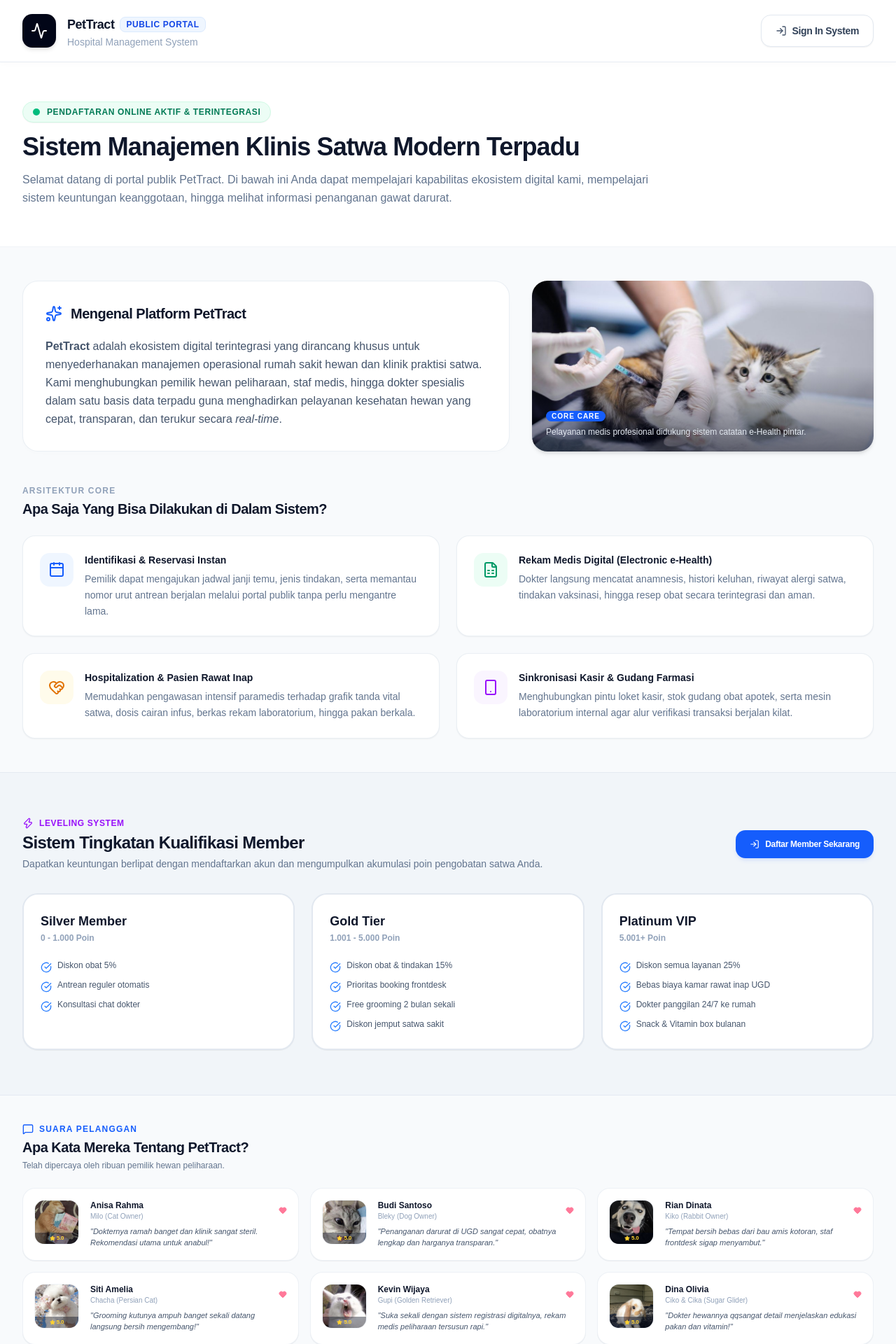
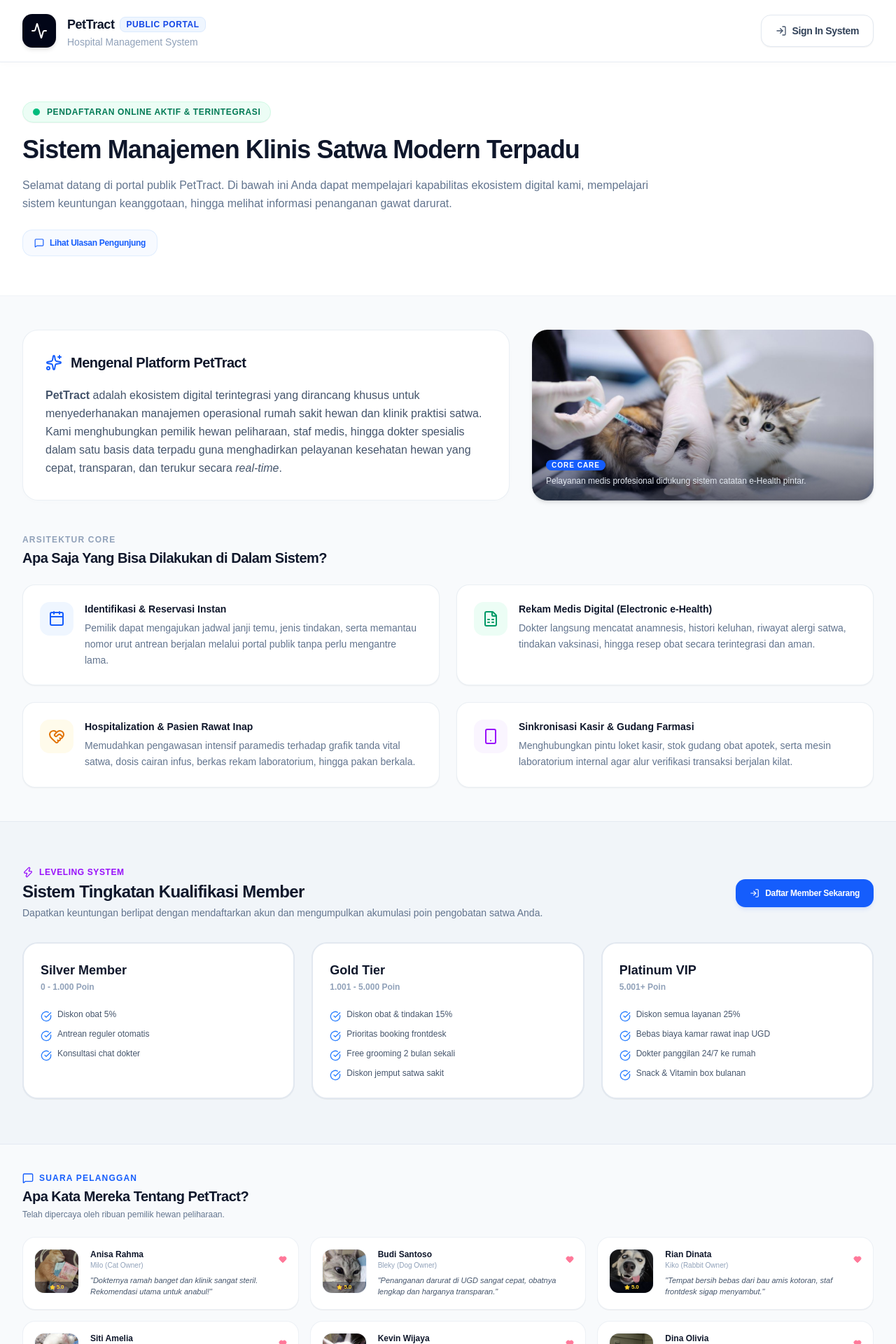
Before and after one commit to aliya24si/aliyasfw-react, a React (Vite) app: page /guest/home in a window 1280 px wide. Shown: the top 1920 px of the page at 70% size. Built offline with nearby package versions, Linux system fonts and the light colour scheme; a web font is replaced by a local one.

Commit message:
Penambahan Tugas 12 PFL

```diff
--- a/src/pages/GuestHome.jsx
+++ b/src/pages/GuestHome.jsx
@@ -1,4 +1,4 @@
-import React, { useState } from "react";
+import React, { useState, useEffect, useRef } from "react";
 import { useNavigate } from "react-router-dom";
 import {
   Activity,
@@ -31,6 +31,20 @@
 
   // State untuk FAQ Accordion
   const [openFaq, setOpenFaq] = useState(null);
+
+  // 1. Implementasi useRef untuk merujuk ke seksi Review/Testimoni
+  const reviewSectionRef = useRef(null);
+
+  // 2. Implementasi useEffect untuk memantau siklus hidup komponen saat pertama kali dimuat
+  useEffect(() => {
+    console.log("PetTract Public Portal Node: Active Connection Verified (2026).");
+    // Di sini kamu bisa meletakkan fetch data API jika dibutuhkan di kemudian hari
+  }, []);
+
+  // Fungsi pembantu untuk memicu scroll halus ke seksi review
+  const scrollToReviews = () => {
+    reviewSectionRef.current?.scrollIntoView({ behavior: "smooth" });
+  };
 
   // Data Tier Membership untuk informasi edukasi Guest
   const tiers = [
@@ -68,14 +82,14 @@
     },
   ];
 
-  // Data Review/Testimoni Pelanggan menggunakan 6 aset gambar
+  // Data Review/Testimoni Pelanggan menggunakan 6 aset gambar (Lengkap dengan review6.jpg)
   const reviews = [
     { id: 1, img: "/img/review1.jpg", name: "Anisa Rahma", pet: "Milo (Cat Owner)", text: "Dokternya ramah banget dan klinik sangat steril. Rekomendasi utama untuk anabul!" },
     { id: 2, img: "/img/review2.jpg", name: "Budi Santoso", pet: "Bleky (Dog Owner)", text: "Penanganan darurat di UGD sangat cepat, obatnya lengkap dan harganya transparan." },
     { id: 3, img: "/img/review3.jpg", name: "Rian Dinata", pet: "Kiko (Rabbit Owner)", text: "Tempat bersih bebas dari bau amis kotoran, staf frontdesk sigap menyambut." },
     { id: 4, img: "/img/review4.jpg", name: "Siti Amelia", pet: "Chacha (Persian Cat)", text: "Grooming kutunya ampuh banget sekali datang langsung bersih mengembang!" },
     { id: 5, img: "/img/review5.jpg", name: "Kevin Wijaya", pet: "Gupi (Golden Retriever)", text: "Suka sekali dengan sistem registrasi digitalnya, rekam medis peliharaan tersusun rapi." },
-    { id: 6, img: "/img/review6.jpg", name: "Dina Olivia", pet: "Ciko & Cika (Sugar Glider)", text: "Dokter hewannya qqsangat detail menjelaskan edukasi pakan dan vitamin!" },
+    { id: 6, img: "/img/review6.jpg", name: "Dina Olivia", pet: "Ciko & Cika (Sugar Glider)", text: "Dokter hewannya sangat detail menjelaskan edukasi pakan dan vitamin!" },
   ];
 
   const toggleFaq = (index) => {
@@ -118,9 +132,9 @@
         </div>
       </nav>
 
-      {/* ================= 2. HERO BANNER WELCOME (DIPERTAHANKAN) ================= */}
+      {/* ================= 2. HERO BANNER WELCOME ================= */}
       <div className="bg-white border-b border-slate-200/50 py-14 px-8">
-        <div className="max-w-7xl mx-auto space-y-3">
+        <div className="max-w-7xl mx-auto space-y-4">
           <div className="bg-emerald-50 border border-emerald-100 px-3.5 py-1.5 rounded-full flex items-center gap-2.5 w-fit shadow-2xs">
             <span className="w-2.5 h-2.5 bg-emerald-500 rounded-full animate-pulse" />
             <span className="text-xs font-bold text-emerald-700 tracking-wider uppercase">
@@ -136,6 +150,16 @@
             keuntungan keanggotaan, hingga melihat informasi penanganan gawat
             darurat.
           </p>
+          {/* Tombol aksi pemicu useRef */}
+          <div className="pt-2">
+            <button
+              onClick={scrollToReviews}
+              className="inline-flex items-center gap-2 text-xs font-bold text-blue-600 hover:text-blue-700 bg-blue-50/50 hover:bg-blue-50 border border-blue-100/80 px-4 py-2.5 rounded-xl transition cursor-pointer"
+            >
+              <MessageSquare className="w-3.5 h-3.5" />
+              Lihat Ulasan Pengunjung
+            </button>
+          </div>
         </div>
       </div>
 
@@ -323,8 +347,8 @@
         </div>
       </section>
 
-      {/* ================= 5. PERUBAHAN: SEKSI GALERI REVIEW / TESTIMONI PENGUNJUNG (LEBIH KECIL & RINGKAS) ================= */}
-      <section className="max-w-7xl w-full mx-auto px-8 py-10 space-y-6">
+      {/* ================= 5. SEKSI GALERI REVIEW / TESTIMONI PENGUNJUNG (REF LINKED) ================= */}
+      <section ref={reviewSectionRef} className="max-w-7xl w-full mx-auto px-8 py-10 space-y-6 scroll-mt-24">
         <div className="space-y-1">
           <div className="flex items-center gap-2 text-blue-600 font-bold text-xs uppercase tracking-widest">
             <MessageSquare className="w-4 h-4" /> Suara Pelanggan
@@ -337,7 +361,7 @@
           </p>
         </div>
 
-        {/* Layout Grid dengan ukuran kartu yang jauh lebih compact */}
+        {/* Layout Grid Ringkas 3 Kolom */}
         <div className="grid grid-cols-1 md:grid-cols-2 lg:grid-cols-3 gap-4">
           {reviews.map((rev) => (
             <div
```
